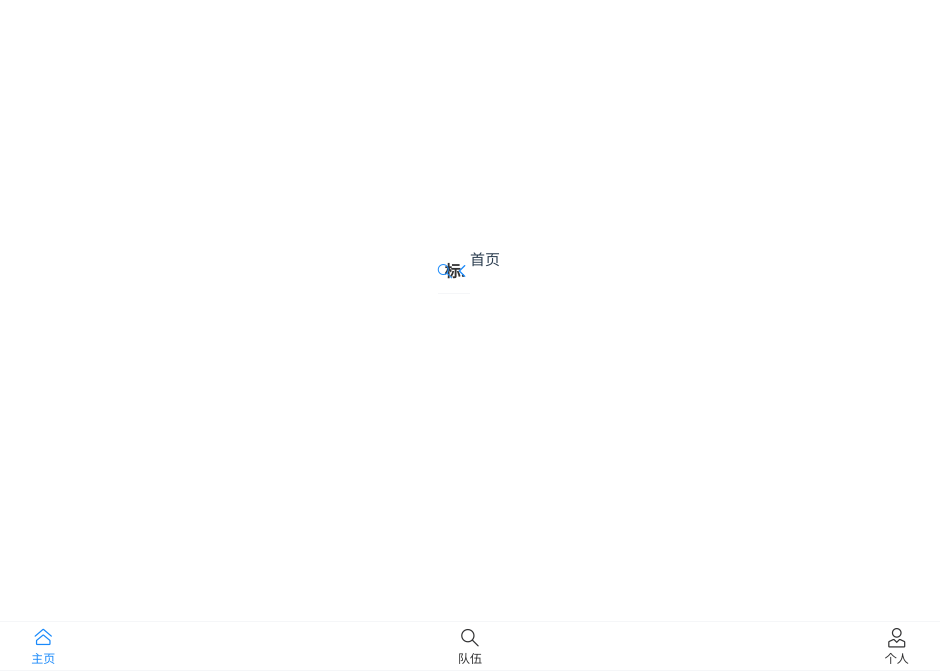
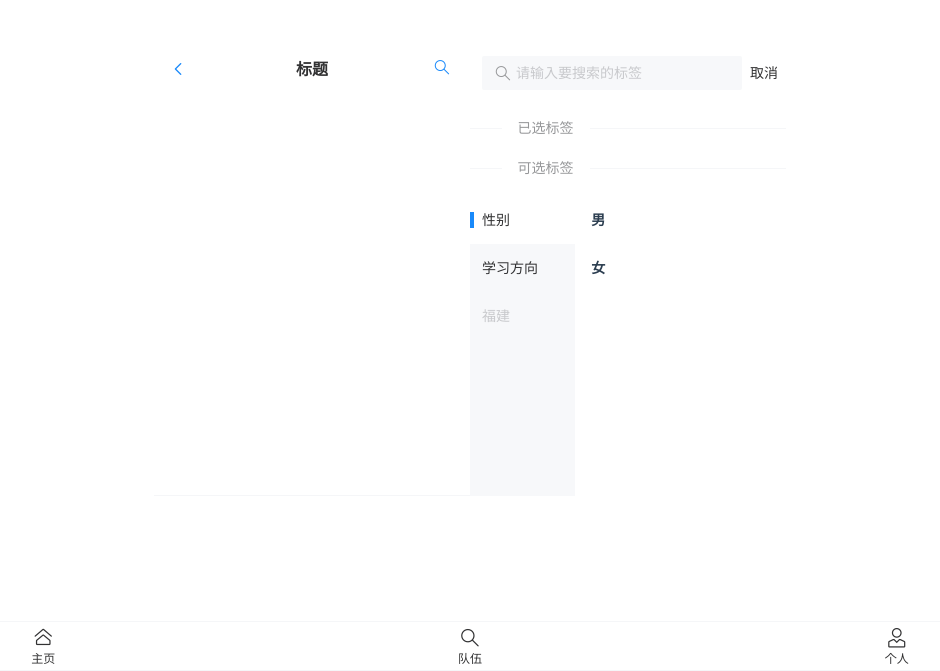
Before and after one commit to lvxinxinL/langhua-frontend, a Vue app: page /search in a window 1280 px wide. Before the commit this address had no page. Shown: the part 129-800 px from the top of the page, without its empty margins (170-1110 px from the left). Built offline with nearby package versions, Linux system fonts and the light colour scheme.

Commit message:
add 搜索页面

```diff
--- a/components.d.ts
+++ b/components.d.ts
@@ -17,10 +17,14 @@ declare module 'vue' {
     RouterView: typeof import('vue-router')['RouterView']
     TheWelcome: typeof import('./src/components/TheWelcome.vue')['default']
     VanButton: typeof import('vant/es')['Button']
+    VanDivider: typeof import('vant/es')['Divider']
     VanIcon: typeof import('vant/es')['Icon']
     VanNavBar: typeof import('vant/es')['NavBar']
+    VanSearch: typeof import('vant/es')['Search']
     VanTabbar: typeof import('vant/es')['Tabbar']
     VanTabbarItem: typeof import('vant/es')['TabbarItem']
+    VanTag: typeof import('vant/es')['Tag']
+    VanTreeSelect: typeof import('vant/es')['TreeSelect']
     WelcomeItem: typeof import('./src/components/WelcomeItem.vue')['default']
   }
 }
--- a/src/layouts/BasicLayout.vue
+++ b/src/layouts/BasicLayout.vue
@@ -1,45 +1,45 @@
 <template>
-
 <!-- 顶部导航栏 -->
   <van-nav-bar title="标题" left-arrow
-    @click-left="onClickLeft"
-    @click-right="onClickRight">
+    @click-left="onClickLeft">
+<!--    @click-right="onClickRight"-->
 
     <template #right>
-      <van-icon name="search" size="18" />
+      <router-link to="/search">
+        <van-icon name="search" size="18" />
+      </router-link>
     </template>
 
   </van-nav-bar>
 
 <!-- 底部标签栏 -->
-  <van-tabbar v-model="active" @change="onChange">
-    <van-tabbar-item name="index" icon="home-o">主页</van-tabbar-item>
-    <van-tabbar-item name="team" icon="search">队伍</van-tabbar-item>
-    <van-tabbar-item name="user" icon="user-o">个人</van-tabbar-item>
+  <van-tabbar route> <!--v-model="active"-->
+    <van-tabbar-item to="/" name="index" icon="home-o">主页</van-tabbar-item>
+    <van-tabbar-item to="/team" name="team" icon="search">队伍</van-tabbar-item>
+    <van-tabbar-item to="/user" name="user" icon="user-o">个人</van-tabbar-item>
   </van-tabbar>
 
 <!-- 主体组件测试 -->
   <div id="content">
-    <template v-if="active === 'index'">
-      <Index/>
-    </template>
-    <template v-if="active === 'team'">
-      <Team/>
-    </template>
+    <router-view></router-view>
   </div>
+<!--  <router-link to="/">Go to Home</router-link>-->
+<!--  <router-link to="/team">队伍</router-link>-->
 
 </template>
 
 <script setup lang="ts">
-import { ref } from 'vue';
-import {Toast} from "vant";
-import Index from "@/pages/Index.vue";
-import Team from "@/pages/Team.vue";
-    const onClickLeft = () => alert("左");
-    const onClickRight = () => alert("右");
+import {useRouter} from "vue-router";
 
-    const active = ref('index');
-    const onChange = (index) => Toast(`标签 ${index}`);
+const router = useRouter();
+
+const onClickLeft = () => {
+  router.push('/');
+};
+
+    // const onClickRight = () => alert("右");
+
+    // const active = ref('index');
 
 </script>
 
--- a/src/main.ts
+++ b/src/main.ts
@@ -1,7 +1,7 @@
 import './assets/main.css'
 
 import { createApp } from 'vue'
-import {Icon, NavBar, Tabbar, Toast} from 'vant';
+import Vant from 'vant'
 import App from './App.vue'
 import router from './router'
 
@@ -10,9 +10,7 @@ const app = createApp(App)
 app.use(router)
 
 // 先使用组件
-app.use(NavBar);// 顶部导航栏组件
-app.use(Icon);// 图标组件
-app.use(Tabbar);// 底部标签栏
+app.use(Vant);// 全部引入
 
 // 再执行挂载
 app.mount('#app')
--- /dev/null
+++ b/src/pages/SearchPage.vue
@@ -0,0 +1,63 @@
+<template>
+  <form action="/">
+    <van-search
+        v-model="value"
+        show-action
+        placeholder="请输入要搜索的标签"
+        @search="onSearch"
+        @cancel="onCancel"
+    />
+  </form>
+
+  <van-divider content-position="left">已选标签</van-divider>
+
+  <van-tag v-for="tag in activeIds" :show="true" closeable size="medium" type="primary">
+    {{ tag }}
+  </van-tag>
+
+  <van-divider content-position="left">可选标签</van-divider>
+
+  <van-tree-select
+      v-model:active-id="activeIds"
+      v-model:main-active-index="activeIndex"
+      :items="tags"
+  />
+
+</template>
+
+
+<script setup lang="ts">
+import { ref } from 'vue';
+
+const value = ref('');
+const onSearch = (val) => alert(val);
+const onCancel = () => alert('取消');
+
+// 已选中的标签
+const activeIds = ref([]);
+const activeIndex = ref(0);
+const tags = [
+  {
+    text: '性别',
+    children: [
+      { text: '男', id: 1 },
+      { text: '女', id: 2 },
+    ],
+  },
+  {
+    text: '学习方向',
+    children: [
+      { text: 'Java', id: 4 },
+      { text: 'C++', id: 5 },
+      { text: 'Python', id: 6 },
+    ],
+  },
+  { text: '福建', disabled: true },
+];
+
+</script>
+
+
+<style scoped>
+
+</style>
--- /dev/null
+++ b/src/pages/UserPage.vue
@@ -0,0 +1,11 @@
+<template>
+个人
+</template>
+
+<script setup lang="ts">
+
+</script>
+
+<style scoped>
+
+</style>
--- a/src/router/index.ts
+++ b/src/router/index.ts
@@ -1,5 +1,8 @@
 import { createRouter, createWebHistory } from 'vue-router'
-import HomeView from '../views/HomeView.vue'
+import Index from "@/pages/Index.vue";
+import TeamPage from "@/pages/TeamPage.vue";
+import UserPage from "@/pages/UserPage.vue";
+import SearchPage from "@/pages/SearchPage.vue";
 
 const router = createRouter({
   history: createWebHistory(import.meta.env.BASE_URL),
@@ -7,7 +10,7 @@ const router = createRouter({
     {
       path: '/',
       name: 'home',
-      component: HomeView
+      component: Index
     },
     {
       path: '/about',
@@ -16,7 +19,22 @@ const router = createRouter({
       // this generates a separate chunk (About.[hash].js) for this route
       // which is lazy-loaded when the route is visited.
       component: () => import('../views/AboutView.vue')
-    }
+    },
+    {
+      path: '/team',
+      name: 'team',
+      component: TeamPage
+    },
+    {
+      path: '/user',
+      name: 'user',
+      component: UserPage
+    },
+    {
+      path: '/search',
+      name: 'search',
+      component: SearchPage
+    },
   ]
 })
 
```
Also changed, not shown: src/pages/TeamPage.vue (renamed from src/pages/Team.vue).
